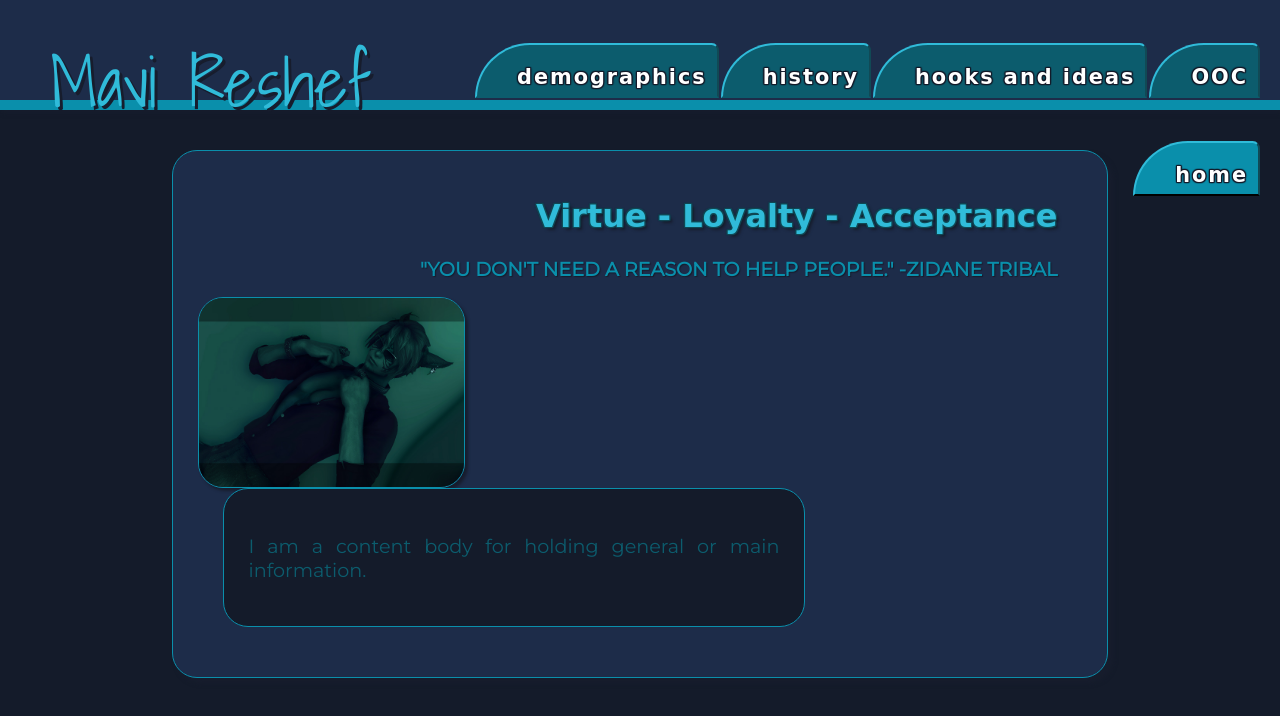
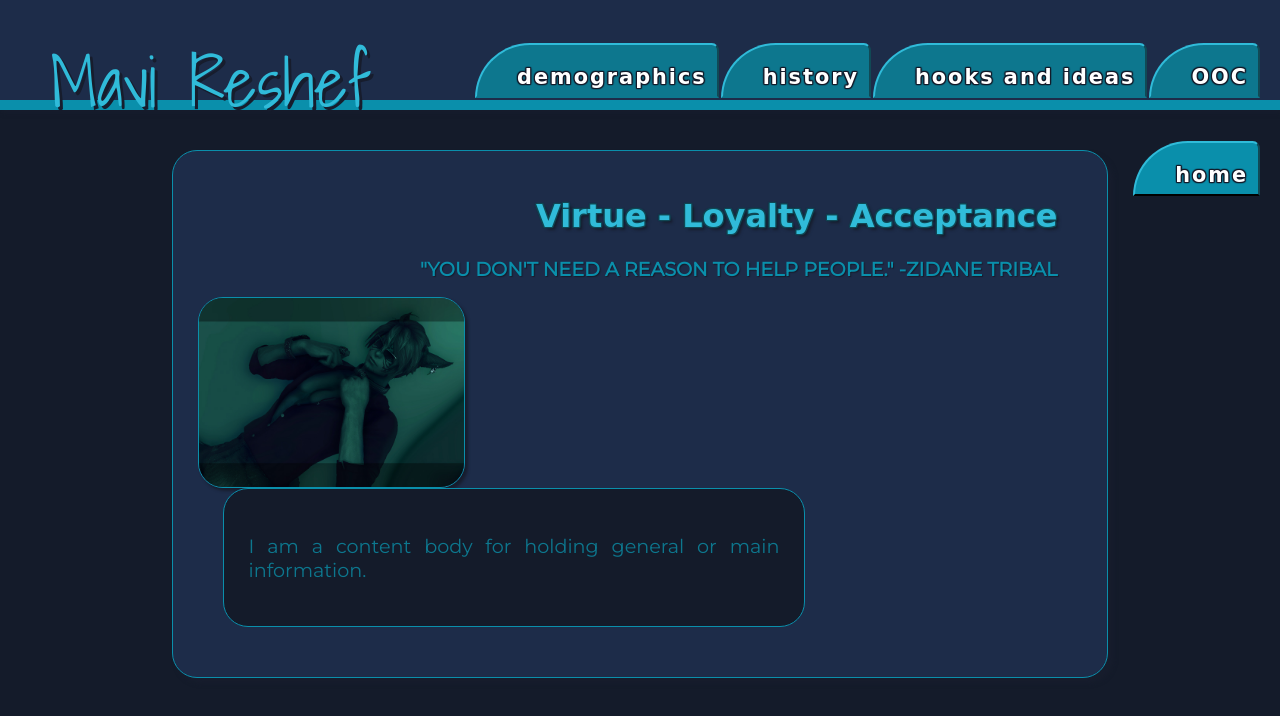
Before and after one commit to Tann-R/mavi, a plain HTML site: page index.html in a window 1280 px wide. Drawn offline with Linux system fonts and the light colour scheme.

Commit message:
Maybe the last colour fix?

```diff
--- a/CSS/style.css
+++ b/CSS/style.css
@@ -1,6 +1,6 @@
 :root {
     --acc1: #0a8fab;
-    --acc2: #0c5c6d;
+    --acc2: #0d778e;
     --acc3: #30bbd9;
     --acc4: #114955;
     --wht: #fff;
```
